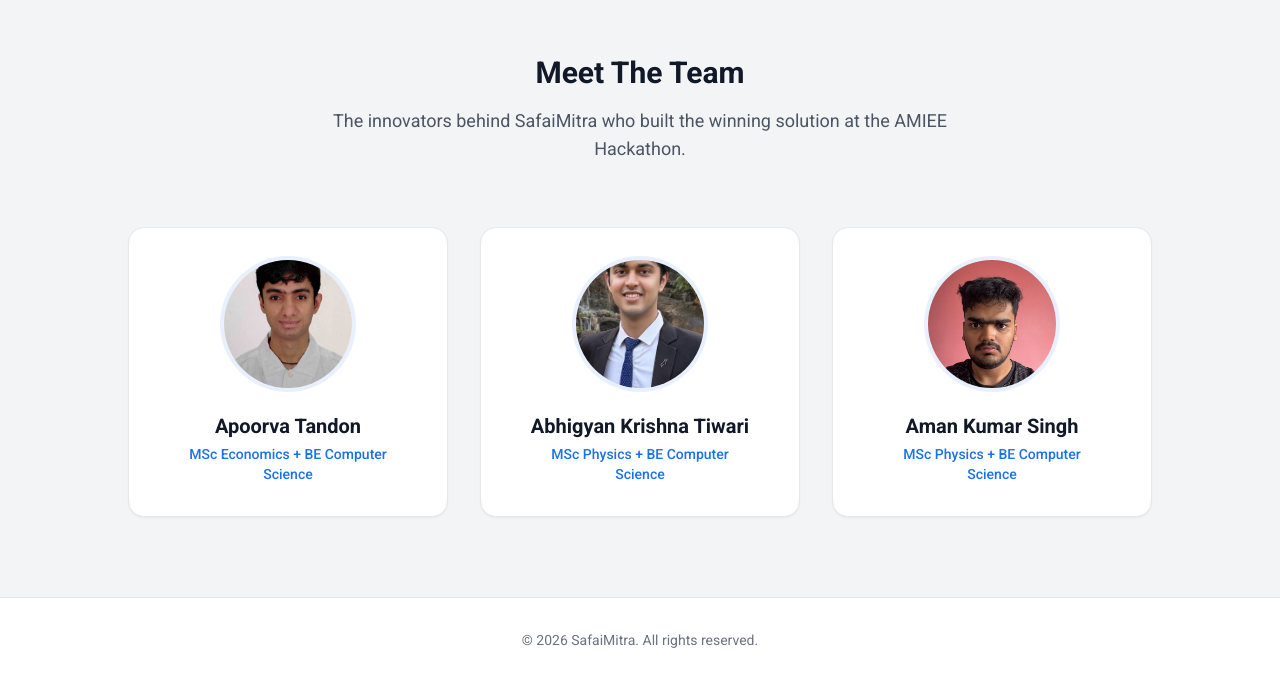
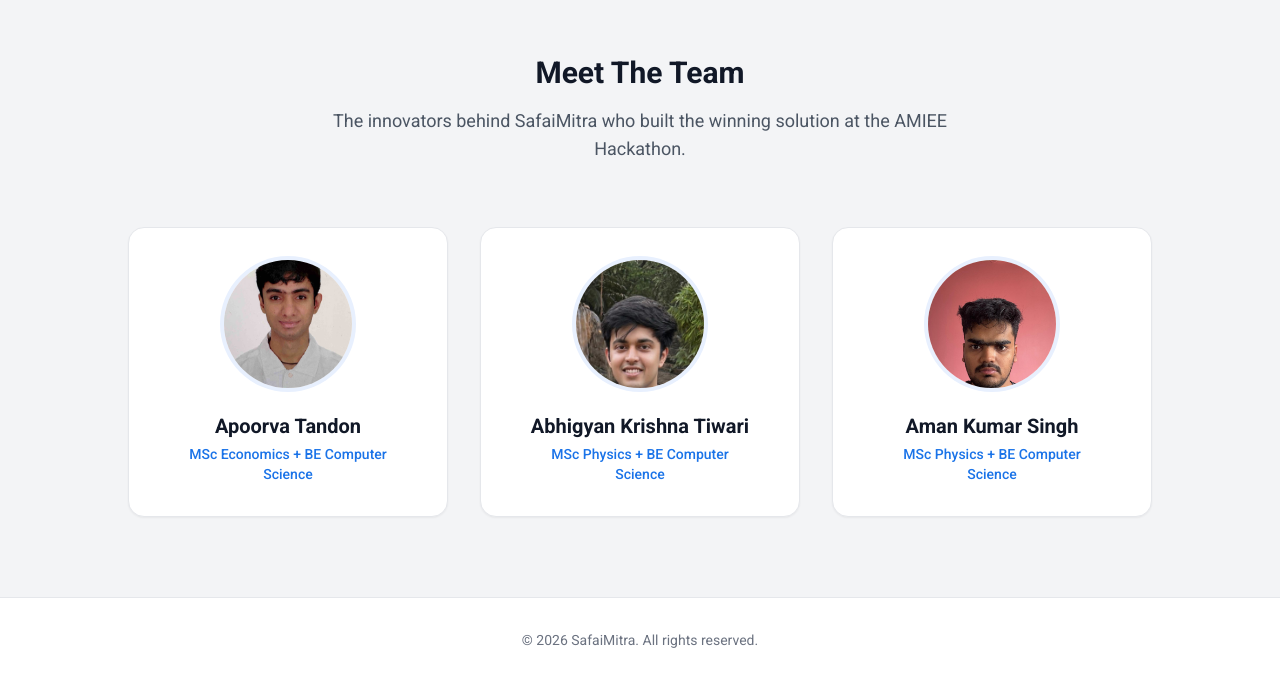
Before and after one commit to apoorv-tandon/SafaiMitra, a React (Vite) app in the folder safaimitra-web/: page /about in a window 1280 px wide. Shown: the part 1432-2114 px from the top of the page. Built offline with nearby package versions, Linux system fonts and the light colour scheme; no server answers.

Commit message:
UI: Adjust object positioning for avatars to prevent heads from being cropped

```diff
--- a/safaimitra-web/src/pages/public/About.tsx
+++ b/safaimitra-web/src/pages/public/About.tsx
@@ -7,17 +7,20 @@
   {
     name: "Apoorva Tandon",
     role: "MSc Economics + BE Computer Science",
-    image: "/apoorva.png"
+    image: "/apoorva.png",
+    position: "object-center"
   },
   {
     name: "Abhigyan Krishna Tiwari",
     role: "MSc Physics + BE Computer Science",
-    image: "/abhigyan.jpeg"
+    image: "/abhigyan.jpeg",
+    position: "object-top"
   },
   {
     name: "Aman Kumar Singh",
     role: "MSc Physics + BE Computer Science",
-    image: "/aman.jpeg"
+    image: "/aman.jpeg",
+    position: "object-top"
   }
 ];
 
@@ -141,7 +144,7 @@
                     <img
                       src={member.image}
                       alt={member.name}
-                      className="w-32 h-32 rounded-full mx-auto mb-6 ring-4 ring-primary-50 object-cover"
+                      className={`w-32 h-32 rounded-full mx-auto mb-6 ring-4 ring-primary-50 object-cover ${member.position || 'object-center'}`}
                     />
                     <h3 className="text-xl font-bold text-gray-900 mb-1">{member.name}</h3>
                     <p className="text-sm font-medium text-primary-600 px-4">{member.role}</p>
```
